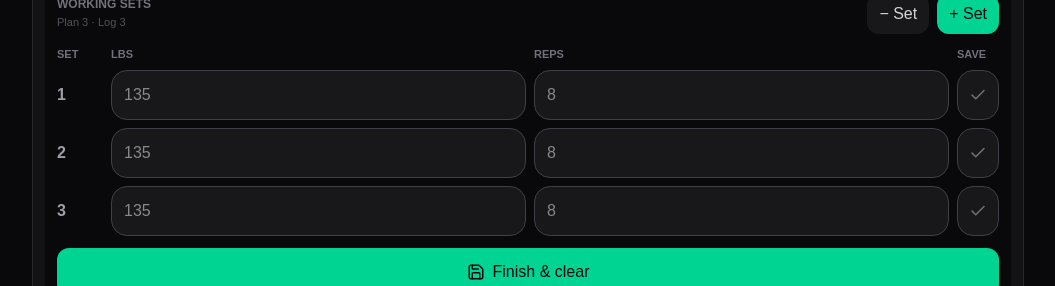
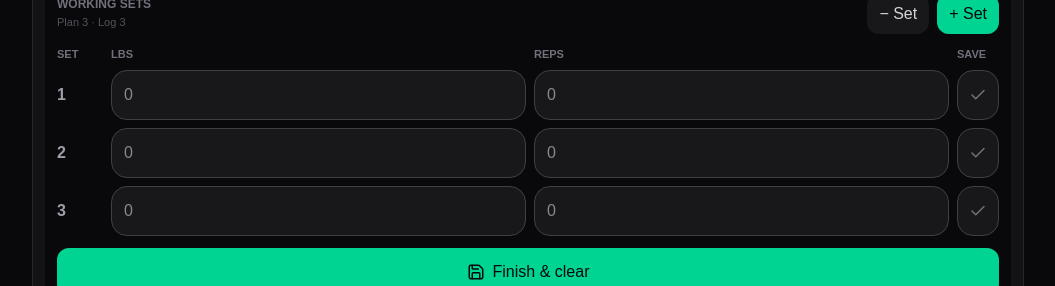
Before and after one commit to NongJuum/Jeff-2.0, a Next.js app: page / in a window 1280 px wide. Shown: the part 1262-1548 px from the top of the page, without its empty margins (112-1167 px from the left). Built offline with nearby package versions, Linux system fonts and the light colour scheme.

Commit message:
Add files via upload

```diff
--- a/app/page.tsx
+++ b/app/page.tsx
@@ -770,6 +770,23 @@ export default function Page() {
   }, [recordsMap]);
 
   const recentLogs = useMemo(() => logs.filter((item) => isWithinLastDays(item.date, 14)).sort((a, b) => new Date(b.date).getTime() - new Date(a.date).getTime()), [logs]);
+
+  const lastSetMap = useMemo(() => {
+    const latest: Record<string, Record<number, LogSet>> = {};
+
+    const sortedLogs = [...logs].sort((a, b) => new Date(b.date).getTime() - new Date(a.date).getTime());
+
+    for (const log of sortedLogs) {
+      latest[log.exerciseName] = latest[log.exerciseName] ?? {};
+
+      if (!latest[log.exerciseName][log.setNumber]) {
+        latest[log.exerciseName][log.setNumber] = log;
+      }
+    }
+
+    return latest;
+  }, [logs]);
+
 
   const recentLogsByDate = useMemo(() => {
     return recentLogs.reduce<Record<string, LogSet[]>>((acc, item) => {
@@ -1640,16 +1657,20 @@ export default function Page() {
                         <span>Set</span><span>lbs</span><span>Reps</span><span>Save</span>
                       </div>
                       <div className="space-y-2">
-                        {setInputs.map((set, setIndex) => (
-                          <div key={setIndex} className="grid grid-cols-[46px_1fr_1fr_42px] gap-2">
+                        {setInputs.map((set, setIndex) => {
+                          const latestSet = lastSetMap[exercise.name]?.[setIndex + 1];
+
+                          return (
+                            <div key={setIndex} className="grid grid-cols-[46px_1fr_1fr_42px] gap-2">
                             <div className="flex items-center font-black text-zinc-400">{setIndex + 1}</div>
-                            <input inputMode="decimal" value={set.weightLbs} onChange={(event) => updateSet(baseExercise.id, setIndex, "weightLbs", event.target.value, exercise.sets)} className="min-w-0 rounded-2xl border border-zinc-700 bg-zinc-900 px-3 py-3 text-base outline-none focus:border-emerald-400" placeholder={pr?.weightLbs ? String(pr.weightLbs) : "135"} />
-                            <input inputMode="numeric" value={set.reps} onChange={(event) => updateSet(baseExercise.id, setIndex, "reps", event.target.value, exercise.sets)} className="min-w-0 rounded-2xl border border-zinc-700 bg-zinc-900 px-3 py-3 text-base outline-none focus:border-emerald-400" placeholder="8" />
+                            <input inputMode="decimal" value={set.weightLbs} onChange={(event) => updateSet(baseExercise.id, setIndex, "weightLbs", event.target.value, exercise.sets)} className="min-w-0 rounded-2xl border border-zinc-700 bg-zinc-900 px-3 py-3 text-base outline-none focus:border-emerald-400" placeholder={latestSet ? String(latestSet.weightLbs) : "0"} />
+                            <input inputMode="numeric" value={set.reps} onChange={(event) => updateSet(baseExercise.id, setIndex, "reps", event.target.value, exercise.sets)} className="min-w-0 rounded-2xl border border-zinc-700 bg-zinc-900 px-3 py-3 text-base outline-none focus:border-emerald-400" placeholder={latestSet ? String(latestSet.reps) : "0"} />
                             <button onClick={() => saveSingleSet({ ...exercise, id: baseExercise.id }, setIndex)} className={`rounded-2xl border ${set.done ? "border-emerald-400 bg-emerald-400 text-zinc-950" : "border-zinc-700 bg-zinc-900 text-zinc-500"}`}>
                               <Check size={18} className="mx-auto" />
                             </button>
-                          </div>
-                        ))}
+                            </div>
+                          );
+                        })}
                       </div>
                       <button onClick={() => saveAllSets({ ...exercise, id: baseExercise.id })} className="mt-3 flex w-full items-center justify-center gap-2 rounded-xl bg-emerald-400 px-4 py-3 text-sm font-bold text-zinc-950 active:scale-[0.99]">
                         <Save size={18} /> Finish & clear
```
Also changed, not shown: 1 other file (tests, documents, lock files or other folders).
